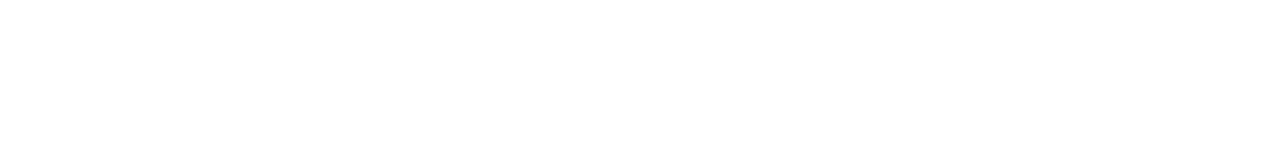
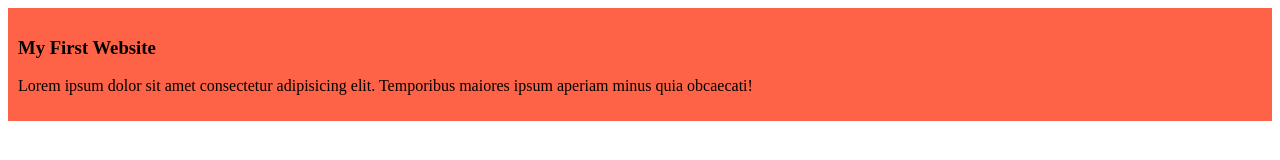
Before and after one commit to naeem-programmer/my-simple-website, a plain HTML site: page index.html in a window 1280 px wide. Drawn offline with Linux system fonts and the light colour scheme.

Commit message:
added the first blog

```diff
--- /dev/null
+++ b/blog.css
@@ -0,0 +1,5 @@
+div{
+
+    background-color: tomato;
+    padding: 10px;
+}
--- a/index.html
+++ b/index.html
@@ -3,9 +3,18 @@
 <head>
     <meta charset="UTF-8">
     <meta name="viewport" content="width=device-width, initial-scale=1.0">
+
     <title>My Simple Website</title>
+
+    <link rel="stylesheet" href="./blog.css">
 </head>
 <body>
 
+    <div>
+        <h3>My First Website</h3>
+
+        <p>Lorem ipsum dolor sit amet consectetur adipisicing elit. Temporibus maiores ipsum aperiam minus quia obcaecati!</p>
+    </div>
+
 </body>
 </html>
```
